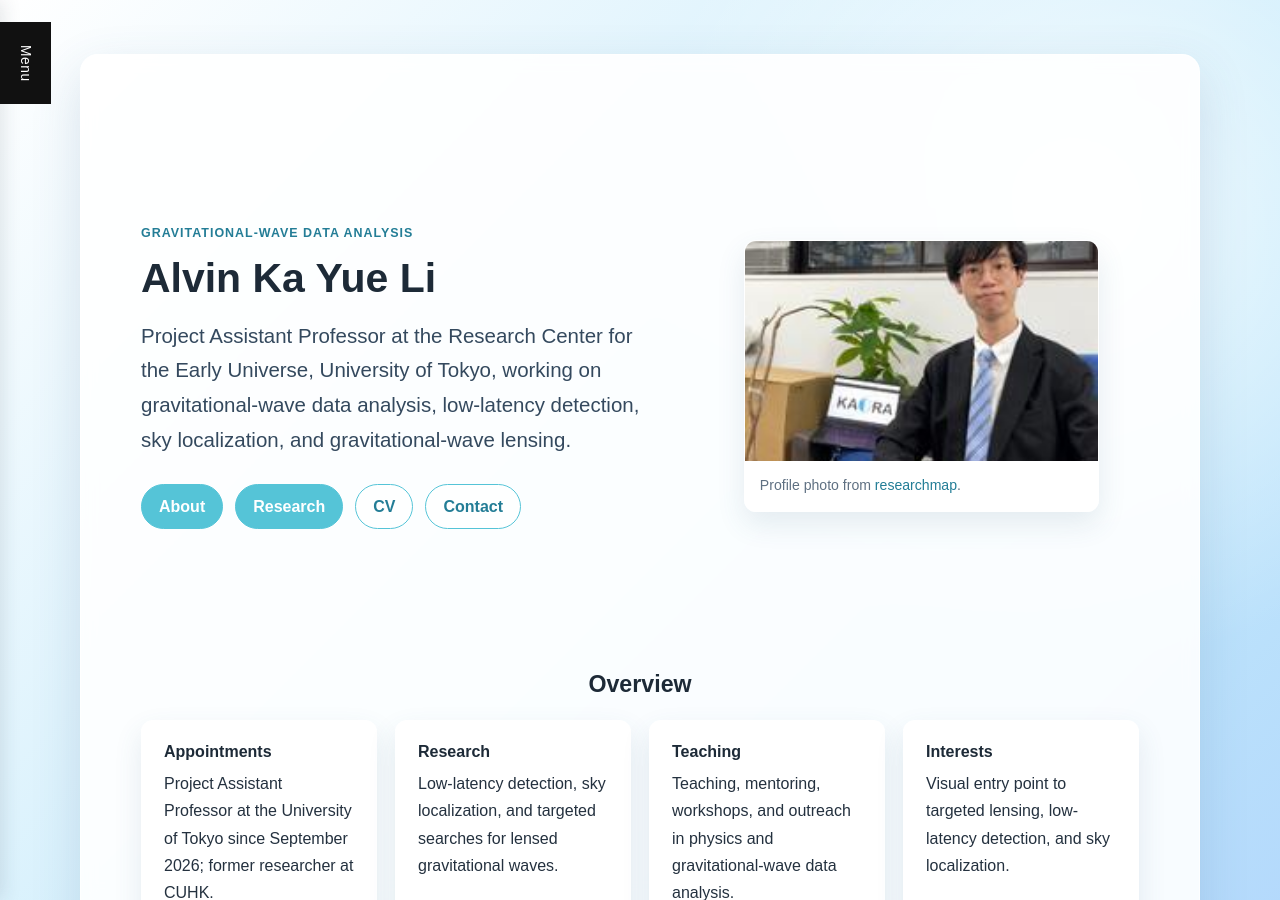
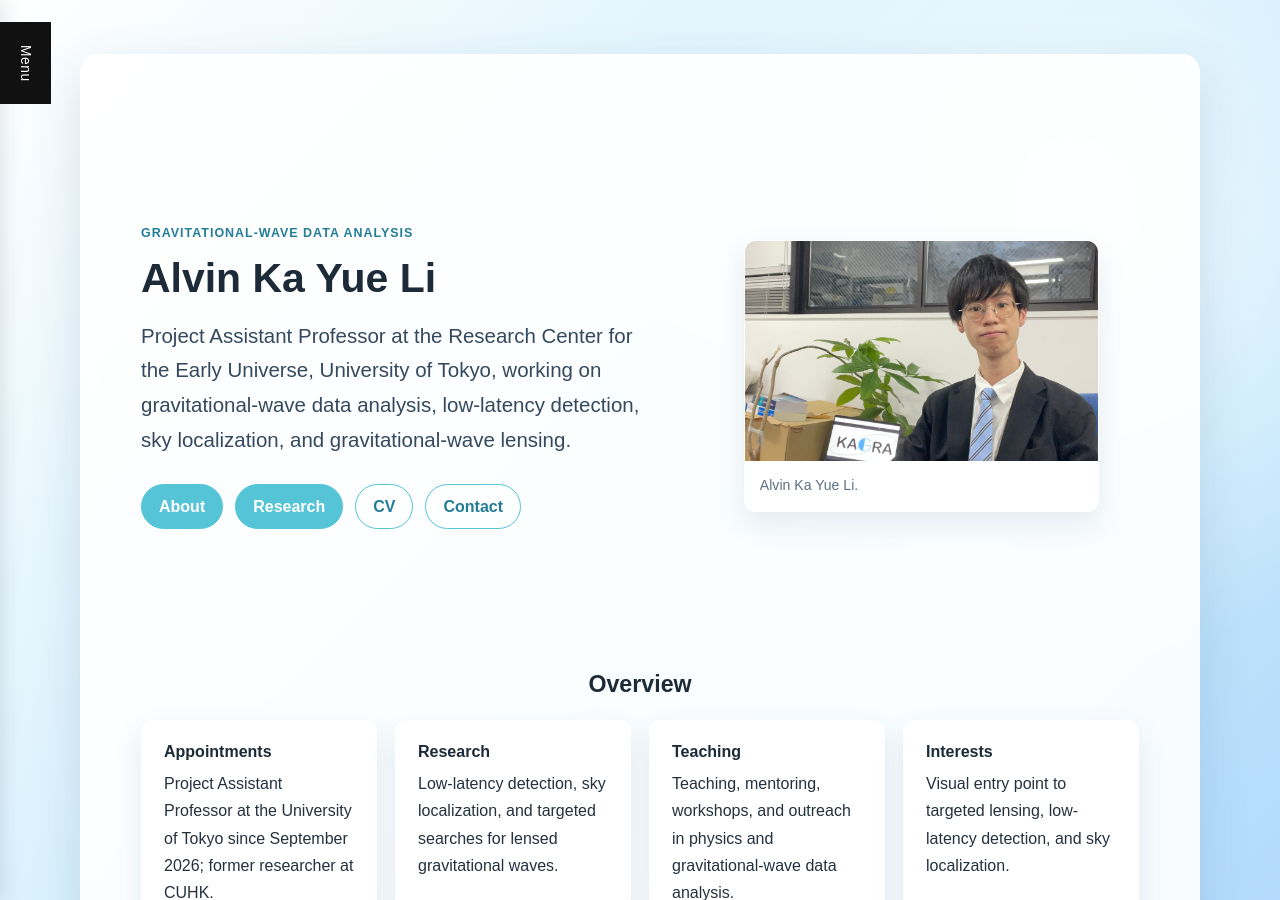
Before and after one commit to alvinlikayue/alvinlikayue.github.io, a Jekyll site: the page built from index.md, in a window 1280 px wide and 900 px high. Built offline with Jekyll 4.4.1, drawn with Linux system fonts in a browser that asks for light colours.

Commit message:
Use original supplied profile photo

```diff
--- a/_layouts/default.html
+++ b/_layouts/default.html
@@ -28,7 +28,7 @@
         "Alvin Li"
       ],
       "url": "{{ '/' | absolute_url }}",
-      "image": "{{ '/assets/images/alvin_researchmap.jpg' | absolute_url }}",
+      "image": "{{ '/assets/images/alvin_profile.jpg' | absolute_url }}",
       "jobTitle": "Project Assistant Professor",
       "affiliation": {
         "@type": "Organization",
--- a/index.md
+++ b/index.md
@@ -22,8 +22,8 @@ description: "Research website for Alvin Ka Yue Li."
     </div>
   </div>
   <figure class="visual-panel">
-    <img src="{{ '/assets/images/alvin_researchmap.jpg' | relative_url }}" alt="Alvin Ka Yue Li profile photo from researchmap">
-    <figcaption class="caption">Profile photo from <a href="https://researchmap.jp/alvinli">researchmap</a>.</figcaption>
+    <img src="{{ '/assets/images/alvin_profile.jpg' | relative_url }}" alt="Alvin Ka Yue Li seated beside a laptop displaying the KAGRA logo">
+    <figcaption class="caption">Alvin Ka Yue Li.</figcaption>
   </figure>
 </section>
 
```
Also changed, not shown: ja/index.md (+2 -2 lines), assets/images/alvin_profile.jpg (added).
